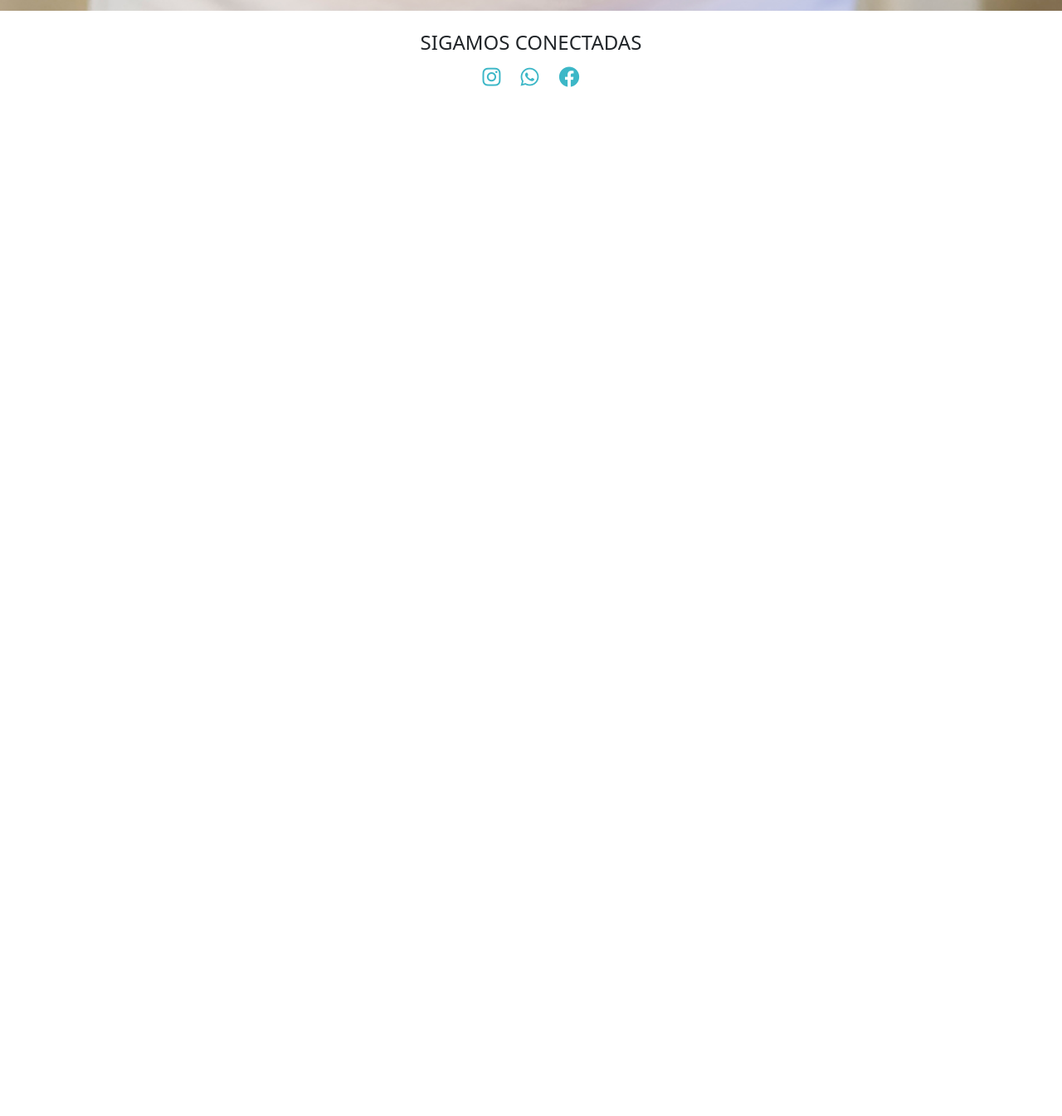
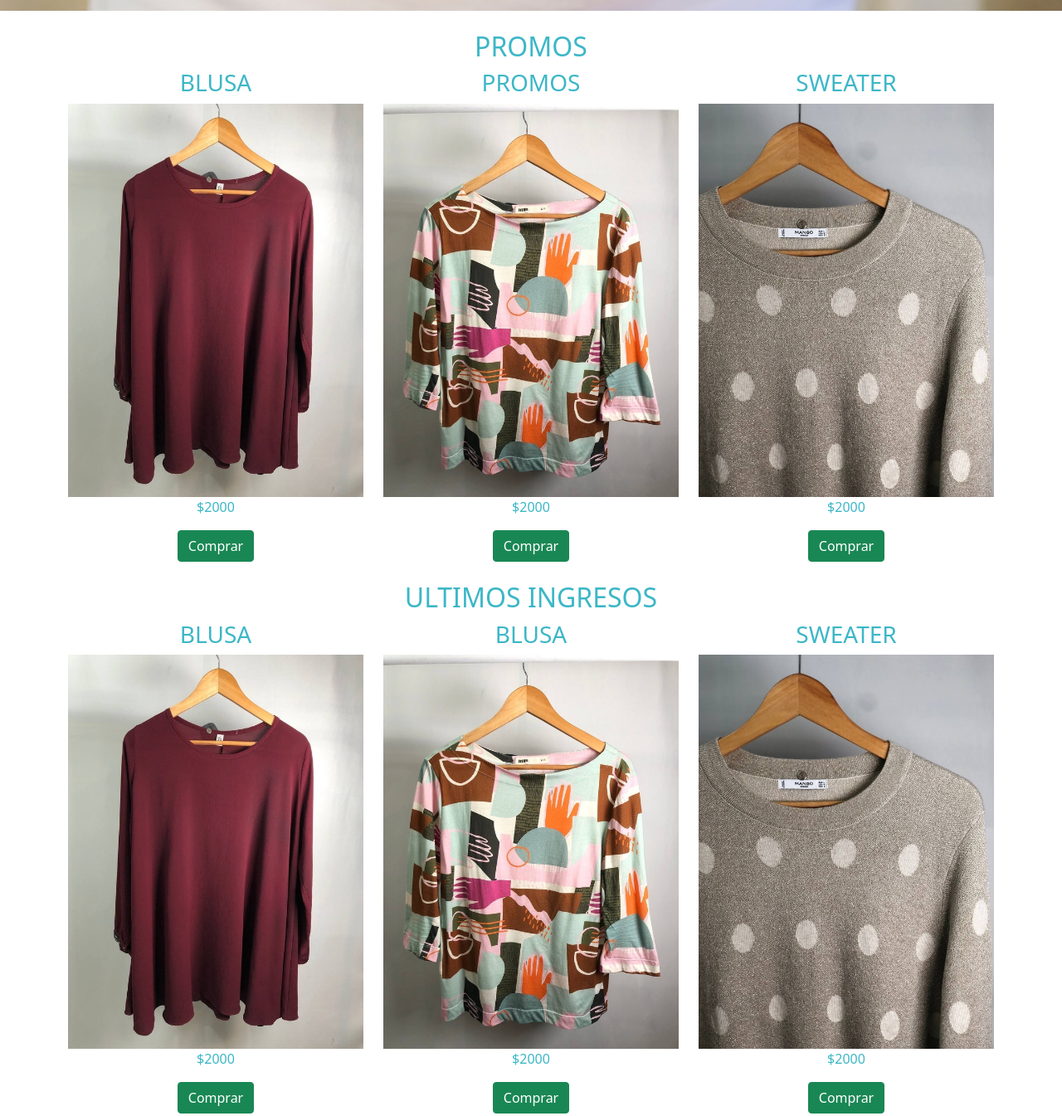
Before and after one commit to vito841/entrega-boostrap, a plain HTML site: page index.html in a window 1280 px wide. Shown: the part 810-2155 px from the top of the page at 83% size. Before the commit the page ends 973 px from the top, so only its background shows below. Drawn offline with nearby package versions, Linux system fonts and the light colour scheme; files whose address does not match are found by name.

Commit message:
modificacion

```diff
--- a/css/style.css
+++ b/css/style.css
@@ -1,3 +1,4 @@
+body {color: rgb(60, 183, 199);}
 .carousel-inner img {
     max-height: 700px;
 }
@@ -31,7 +32,10 @@
 .carritocompras {
     text-decoration: none;
     color:rgb(60, 183, 199);
+    list-style-type: none;
 }
+
+
 .rojo {
     color:rgb(252, 4, 4);
     font-weight: bold
--- a/index.html
+++ b/index.html
@@ -40,7 +40,10 @@
                         </li>
                     </ul>
                     <li class="carritocompras">
+                    <button> CREAR CUENTA</button>
+                    <button> INICIAR SESION</button>
                       <i class="fa-solid fa-cart-shopping"></i>
+
                       </li>
                 </div>
             </div>
@@ -83,7 +86,54 @@
               <span class="visually-hidden">Next</span>
             </button>
         </div>
+        <main class="Productos container text-center mb-4 mt-4">
+            <h2> PROMOS</h2>
+            <section class="row">
+                <div class="items col-12 col-md-6 col-lg-4">
+                    <h3>BLUSA</h3>
+                    <img class="img-fluid" src="./img/blusa1.jpeg" alt="ropa">
+                    <p>$2000</p>
+                    <button class="btn btn-success">Comprar</button>
+                </div>
+
+                <div class="items col-12 col-md-6 col-lg-4">
+                    <h3> PROMOS </h3>
+                    <img class="img-fluid" src="./img/blusa2.jpeg" alt="ropa">
+                    <p>$2000</p>
+                    <button class="btn btn-success">Comprar</button>
+                </div>
+
+                <div class="items col-12 col-md-6 col-lg-4">
+                    <h3>SWEATER</h3>
+                    <img class="img-fluid" src="./img/blusa3.jpeg" alt="ropa">
+                    <p>$2000</p>
+                    <button class="btn btn-success">Comprar</button>
+                </div>
     </main>
+    <main class="Productos container text-center mb-4 mt-4">
+        <h2> ULTIMOS INGRESOS </h2>
+        <section class="row">
+            <div class="items col-12 col-md-6 col-lg-4">
+                <h3>BLUSA</h3>
+                <img class="img-fluid" src="./img/blusa1.jpeg" alt="ropa">
+                <p>$2000</p>
+                <button class="btn btn-success">Comprar</button>
+            </div>
+
+            <div class="items col-12 col-md-6 col-lg-4">
+                <h3>BLUSA</h3>
+                <img class="img-fluid" src="./img/blusa2.jpeg" alt="ropa">
+                <p>$2000</p>
+                <button class="btn btn-success">Comprar</button>
+            </div>
+
+            <div class="items col-12 col-md-6 col-lg-4">
+                <h3>SWEATER</h3>
+                <img class="img-fluid" src="./img/blusa3.jpeg" alt="ropa">
+                <p>$2000</p>
+                <button class="btn btn-success">Comprar</button>
+            </div>
+</main>
 
 
     <footer class="site-footer bg-white text-dark text-center pt-4">
```
Also changed, not shown: pages/tienda.html (+6 -0 lines), framework/Android Large - 1.png (added), framework/Android Large - 2.png (added), framework/Android Large - 4.png (added), framework/Android Large - 6.png (added), framework/Android Large - 7.png (added), framework/Desktop - 1.png (added), framework/Desktop - 2.png (added), framework/Desktop - 3.png (added), framework/Desktop - 4.png (added), framework/Desktop - 5.png (added).
